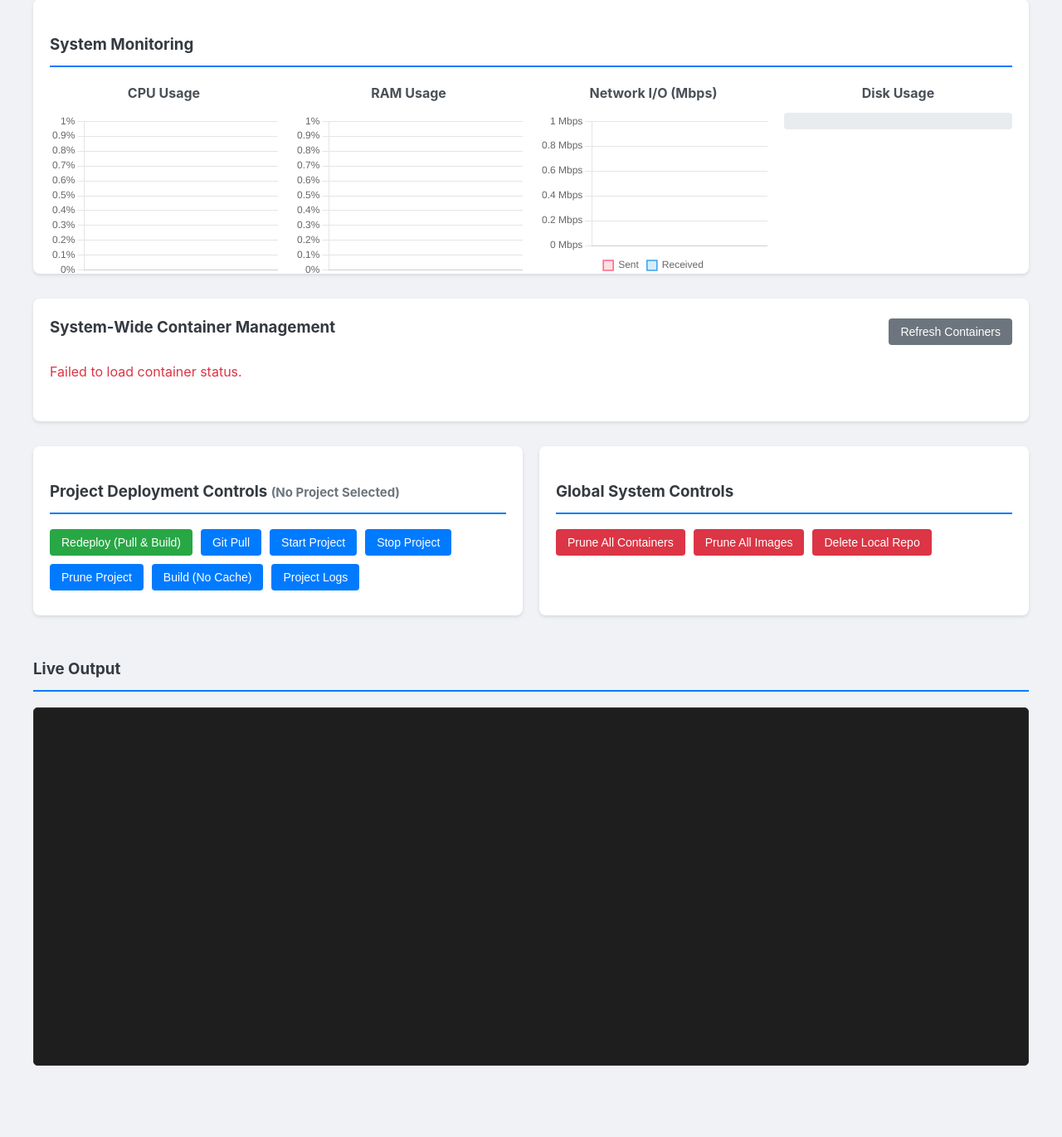
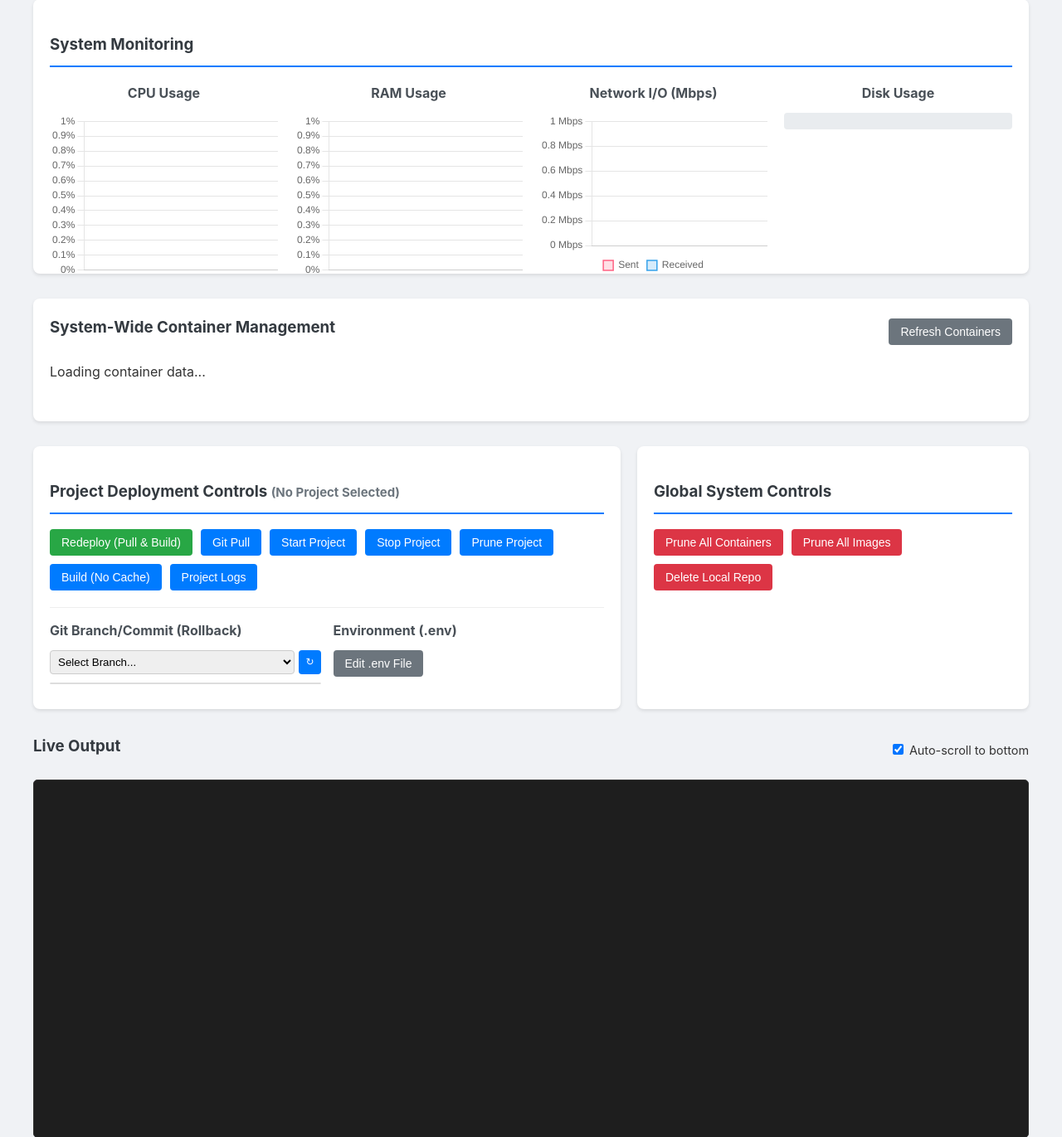
Before and after one commit to shad0wghost/sakadeploy, a Flask app: template templates/cicd_dashboard.html in a window 1280 px wide. Shown: the part 215-1586 px from the top of the page at 83% size. Run offline with Flask 3, Linux system fonts and the light colour scheme; the template is opened without the code that fills it, so the values that code supplies are empty.

Commit message:
adding dev-v2 features-fixes

```diff
--- a/app.py
+++ b/app.py
@@ -24,11 +24,10 @@ app.secret_key = os.urandom(24)
 @app.before_request
 def log_request_info():
     app.logger.debug(f"Request: {request.method} {request.path} from {request.remote_addr}")
-
 # --- Constants ---
 REPO_CACHE_FILE = 'repo_cache.json'
 STATS_FILE = 'system_stats.log'
-MAX_STATS_LINES = 1000
+MAX_STATS_LINES = 150
 STATS_INTERVAL_SECONDS = 2
 
 # --- System Stats Background Thread ---
@@ -62,8 +61,12 @@ def collect_system_stats():
                 with open(STATS_FILE, 'r') as f:
                     lines.extend(f.readlines())
             lines.append(line + '\n')
-            with open(STATS_FILE, 'w') as f:
+
+            # Atomic write using a temporary file and rename
+            tmp_file = STATS_FILE + '.tmp'
+            with open(tmp_file, 'w') as f:
                 f.writelines(lines)
+            os.replace(tmp_file, STATS_FILE)
         except Exception as e:
             logging.error("Error in stats collection thread:", exc_info=True)
             time.sleep(STATS_INTERVAL_SECONDS)
@@ -109,11 +112,14 @@ def select_repo():
             fetched_repos = []
             for repo in user.get_repos():
                 try:
-                    repo.get_contents('/')
-                    fetched_repos.append({'name': repo.name, 'full_name': repo.full_name})
+                    # Check for REPO_WORKFLOW_FILE (docker-compose.yml)
+                    repo.get_contents(config.REPO_WORKFLOW_FILE)
+                    fetched_repos.append({'name': repo.name, 'full_name': repo.full_name, 'is_compatible': True})
                 except GithubException as e:
-                    if e.status == 404 and "This repository is empty" in e.data.get("message", ""):
-                        continue
+                    if e.status == 404:
+                         # Repo doesn't have the file, skip or mark as incompatible
+                         # For now, let's only list compatible ones
+                         continue
                     else:
                         flash(f"Error checking repo {repo.name}: {e.data.get('message', str(e))}", 'error')
                         logging.error(f"GitHub API error on repo {repo.name}: {e}")
@@ -126,9 +132,37 @@ def select_repo():
             cached_repos = []
 
     if request.method == 'POST':
-        session['selected_repo'] = request.form['repo_name']
-        session['repo_full_name'] = next((r['full_name'] for r in cached_repos if r['name'] == session['selected_repo']), None)
-        flash(f"Selected repository: {session['selected_repo']}")
+        repo_name = request.form['repo_name']
+        repo_full_name = next((r['full_name'] for r in cached_repos if r['name'] == repo_name), None)
+
+        session['selected_repo'] = repo_name
+        session['repo_full_name'] = repo_full_name
+
+        # Write selection back to config.py to persist it
+        try:
+            with open('config.py', 'r') as f:
+                lines = f.readlines()
+
+            with open('config.py', 'w') as f:
+                for line in lines:
+                    if line.startswith('SELECTED_REPO ='):
+                        f.write(f"SELECTED_REPO = '{repo_name}'\n")
+                    elif line.startswith('SELECTED_REPO_FULL ='):
+                        f.write(f"SELECTED_REPO_FULL = '{repo_full_name}'\n")
+                    else:
+                        f.write(line)
+
+                # Append if they didn't exist
+                if not any(l.startswith('SELECTED_REPO =') for l in lines):
+                    f.write(f"SELECTED_REPO = '{repo_name}'\n")
+                if not any(l.startswith('SELECTED_REPO_FULL =') for l in lines):
+                    f.write(f"SELECTED_REPO_FULL = '{repo_full_name}'\n")
+
+            flash(f"Selected repository: {repo_name} (Persisted to config)")
+        except Exception as e:
+             logging.error("Failed to write to config.py:", exc_info=True)
+             flash(f"Selected repo, but failed to save to config: {e}", 'warning')
+
         return redirect(url_for('cicd_dashboard'))
 
     return render_template('select_repo.html', repos=cached_repos, selected_repo=session.get('selected_repo'))
@@ -141,11 +175,112 @@ def refresh_repos():
         flash("Repository cache cleared.", 'success')
     return redirect(url_for('select_repo'))
 
+# --- Environment Variable Management ---
+@app.route('/api/get_env')
+@login_required
+def get_env():
+    repo_name = session.get('selected_repo')
+    if not repo_name:
+        return jsonify({"error": "No project selected"}), 400
+
+    deploy_path = os.path.join('/var/deploy', repo_name)
+    env_path = os.path.join(deploy_path, '.env')
+    example_path = os.path.join(deploy_path, '.env.example')
+
+    env_content = ""
+    if os.path.exists(env_path):
+        with open(env_path, 'r') as f:
+            env_content = f.read()
+    elif os.path.exists(example_path):
+        with open(example_path, 'r') as f:
+            env_content = f.read()
+
+    return jsonify({
+        "content": env_content,
+        "has_example": os.path.exists(example_path),
+        "exists": os.path.exists(env_path)
+    })
+
+@app.route('/api/save_env', methods=['POST'])
+@login_required
+def save_env():
+    repo_name = session.get('selected_repo')
+    if not repo_name:
+        return jsonify({"error": "No project selected"}), 400
+
+    content = request.json.get('content')
+    deploy_path = os.path.join('/var/deploy', repo_name)
+    os.makedirs(deploy_path, exist_ok=True)
+    env_path = os.path.join(deploy_path, '.env')
+
+    try:
+        with open(env_path, 'w') as f:
+            f.write(content)
+        return jsonify({"status": "success"})
+    except Exception as e:
+        return jsonify({"error": str(e)}), 500
+
+# --- Git Info & Rollbacks ---
+@app.route('/api/git_info')
+@login_required
+def get_git_info():
+    repo_name = session.get('selected_repo')
+    if not repo_name:
+        return jsonify({"error": "No project selected"}), 400
+
+    deploy_path = os.path.join('/var/deploy', repo_name)
+    if not os.path.exists(os.path.join(deploy_path, '.git')):
+        return jsonify({"error": "Repository not cloned yet"}), 404
+
+    try:
+        # Get current branch
+        branch_res = subprocess.run(['git', 'rev-parse', '--abbrev-ref', 'HEAD'], cwd=deploy_path, capture_output=True, text=True)
+        current_branch = branch_res.stdout.strip()
+
+        # Get remote branches
+        subprocess.run(['git', 'fetch', '--all'], cwd=deploy_path, capture_output=True)
+        branches_res = subprocess.run(['git', 'branch', '-r'], cwd=deploy_path, capture_output=True, text=True)
+        branches = [b.strip().replace('origin/', '') for b in branches_res.stdout.strip().split('\n') if '->' not in b]
+
+        # Get recent commits
+        commits_res = subprocess.run(['git', 'log', '-n', '15', '--pretty=format:%h|%an|%ar|%s'], cwd=deploy_path, capture_output=True, text=True)
+        commits = []
+        for line in commits_res.stdout.strip().split('\n'):
+            if line:
+                parts = line.split('|')
+                if len(parts) == 4:
+                    h, a, r, s = parts
+                    commits.append({'hash': h, 'author': a, 'time': r, 'subject': s})
+
+        return jsonify({
+            "current_branch": current_branch,
+            "branches": sorted(list(set(branches))),
+            "commits": commits
+        })
+    except Exception as e:
+        return jsonify({"error": str(e)}), 500
+
+@app.route('/run_git_checkout/<path:target>', methods=['GET'])
+@login_required
+def run_git_checkout(target):
+    repo_name = session.get('selected_repo')
+    deploy_path = os.path.join('/var/deploy', repo_name)
+    def generator():
+        yield f"data: --- Checking out {target} ---\\n\n"
+        yield from stream_process(['git', 'checkout', target], cwd=deploy_path)
+        yield "data: \n--- Checkout complete ---\\n\n"
+    return action_streamer(generator)
+
 # --- Main Dashboard ---
 @app.route('/')
 @app.route('/cicd')
 @login_required
 def cicd_dashboard():
+    # If session is empty but config has values, initialize session
+    if 'selected_repo' not in session and hasattr(config, 'SELECTED_REPO') and config.SELECTED_REPO:
+        session['selected_repo'] = config.SELECTED_REPO
+        session['repo_full_name'] = getattr(config, 'SELECTED_REPO_FULL', None)
+
     return render_template('cicd_dashboard.html', selected_repo=session.get('selected_repo'))
 
 # --- API Endpoints ---
@@ -275,9 +410,12 @@ def run_git_action(action):
                 yield "data: \n--- Repository contents after clone: ---\\n\n"
                 yield from stream_process(['ls', '-aF'], cwd=deploy_path)
             else:
-                yield "data: --- Pulling latest changes from repository ---\\n\n"
-                yield from stream_process(['git', 'pull'], cwd=deploy_path)
-                yield "data: \n--- Repository contents after pull: ---\\n\n"
+                yield "data: --- Resetting to latest code (main branch) and pulling ---\\n\n"
+                # First, make sure we are on main branch to avoid issues with detached HEADs
+                yield from stream_process(['git', 'checkout', 'main'], cwd=deploy_path)
+                yield from stream_process(['git', 'fetch', '--all'], cwd=deploy_path)
+                yield from stream_process(['git', 'reset', '--hard', 'origin/main'], cwd=deploy_path)
+                yield "data: \n--- Repository contents after reset/pull: ---\\n\n"
                 yield from stream_process(['ls', '-aF'], cwd=deploy_path)
             yield "data: \n--- Git operation complete ---\\n\n"
         elif action == 'delete_repo':
--- a/config.py
+++ b/config.py
@@ -3,4 +3,4 @@
 GITHUB_PAT = "YOUR_GITHUB_PAT"
 ADMIN_PASSWORD = "YOUR_ADMIN_PASSWORD"
 REPO_WORKFLOW_FILE = "docker-compose.yml" # File to check for repository compatibility
-SELECTED_REPO = None # Will be populated after selection
+SELECTED_REPO_FULL = None
--- a/static/style.css
+++ b/static/style.css
@@ -156,10 +156,80 @@ button:hover:not(:disabled) { background-color: #0056b3; }
 .btn-danger:hover:not(:disabled) { background-color: #c82333; }
 .btn-success { background-color: #28a745; }
 .btn-success:hover:not(:disabled) { background-color: #218838; }
+.btn-secondary { background-color: #6c757d; }
+.btn-secondary:hover:not(:disabled) { background-color: #5a6268; }
+
 .controls-wrapper {
     display: grid;
+    grid-template-columns: 1.5fr 1fr;
+    gap: 20px;
+}
+
+.sub-controls-row {
+    display: grid;
     grid-template-columns: 1fr 1fr;
-    gap: 20px;
+    gap: 15px;
+    margin-top: 20px;
+    border-top: 1px solid #eee;
+    padding-top: 15px;
+}
+
+.control-group h4 {
+    margin-top: 0;
+    margin-bottom: 10px;
+    font-size: 1em;
+    color: #495057;
+}
+
+.flex-row {
+    display: flex;
+    gap: 5px;
+}
+
+.small-btn {
+    padding: 4px 8px;
+    font-size: 12px;
+}
+
+.commit-list {
+    margin-top: 10px;
+    max-height: 200px;
+    overflow-y: auto;
+    border: 1px solid #ddd;
+    border-radius: 4px;
+    background: #fafafa;
+    font-size: 0.85em;
+}
+
+.commit-list h5 {
+    margin: 5px;
+    font-size: 0.9em;
+    color: #6c757d;
+    position: sticky;
+    top: 0;
+    background: #fafafa;
+}
+
+.commit-item {
+    padding: 8px;
+    border-bottom: 1px solid #eee;
+    cursor: pointer;
+    transition: background 0.2s;
+}
+
+.commit-item:hover {
+    background: #e7f5ff;
+}
+
+.commit-item last-child {
+    border-bottom: none;
+}
+
+#git-branch-select {
+    flex-grow: 1;
+    padding: 5px;
+    border-radius: 4px;
+    border: 1px solid #ccc;
 }
 
 /* Output Console */
--- a/templates/cicd_dashboard.html
+++ b/templates/cicd_dashboard.html
@@ -53,6 +53,33 @@
                 <button onclick="runDockerAction('build_no_cache')">Build (No Cache)</button>
                 <button onclick="runDockerAction('logs')">Project Logs</button>
             </div>
+
+            <div class="sub-controls-row">
+                <div class="control-group">
+                    <h4>Git Branch/Commit (Rollback)</h4>
+                    <div class="flex-row">
+                        <select id="git-branch-select" onchange="checkoutTarget(this.value)">
+                            <option value="">Select Branch...</option>
+                        </select>
+                        <button onclick="updateGitInfo()" class="small-btn">↻</button>
+                    </div>
+                    <div id="recent-commits" class="commit-list">
+                        <!-- Commits will be loaded here -->
+                    </div>
+                </div>
+
+                <div class="control-group">
+                    <h4>Environment (.env)</h4>
+                    <button onclick="toggleEnvEditor()" class="btn-secondary">Edit .env File</button>
+                    <div id="env-editor-container" style="display: none; margin-top: 10px;">
+                        <textarea id="env-content" style="width: 100%; height: 200px; font-family: monospace;"></textarea>
+                        <div class="flex-row" style="margin-top: 5px;">
+                            <button onclick="saveEnv()" class="btn-success small-btn">Save .env</button>
+                            <button onclick="toggleEnvEditor()" class="small-btn">Cancel</button>
+                        </div>
+                    </div>
+                </div>
+            </div>
         </div>
         <div class="controls-section">
             <h3>Global System Controls</h3>
@@ -66,12 +93,19 @@
 
     <!-- Live Output Console -->
     <div class="output-section">
-        <h3>Live Output</h3>
+        <div class="container-header">
+            <h3>Live Output</h3>
+            <label style="font-size: 0.9em; cursor: pointer;">
+                <input type="checkbox" id="autoscroll-toggle" checked> Auto-scroll to bottom
+            </label>
+        </div>
         <pre id="output-console"></pre>
     </div>
 
 <script>
 // --- Charting & Monitoring Logic ---
+const MAX_DATA_POINTS = 150; // 5 minutes at 2s intervals
+
 function createChart(ctx, label, yLabel = '%') {
     return new Chart(ctx, {
         type: 'line',
@@ -79,7 +113,8 @@ function createChart(ctx, label, yLabel = '%') {
         options: {
             scales: { y: { beginAtZero: true, ticks: { callback: value => value + yLabel } }, x: { ticks: { display: false } } },
             plugins: { legend: { display: false } },
-            responsive: true, maintainAspectRatio: false
+            responsive: true, maintainAspectRatio: false,
+            animation: false
         }
     });
 }
@@ -97,7 +132,8 @@ const netChart = new Chart(document.getElementById('netChart').getContext('2d'),
     options: {
         scales: { y: { beginAtZero: true, ticks: { callback: value => value + ' Mbps' } }, x: { ticks: { display: false } } },
         plugins: { legend: { display: true, position: 'bottom', labels: { boxWidth: 12 } } },
-        responsive: true, maintainAspectRatio: false
+        responsive: true, maintainAspectRatio: false,
+        animation: false
     }
 });
 
@@ -107,22 +143,24 @@ async function updateSystemStats() {
         const data = await response.json();
         if (!data || data.length === 0) return;
 
-        const labels = data.map(d => new Date(d.ts * 1000).toLocaleTimeString());
+        // Keep only last MAX_DATA_POINTS
+        const displayData = data.slice(-MAX_DATA_POINTS);
+        const labels = displayData.map(d => new Date(d.ts * 1000).toLocaleTimeString());
 
         cpuChart.data.labels = labels;
-        cpuChart.data.datasets[0].data = data.map(d => d.cpu);
+        cpuChart.data.datasets[0].data = displayData.map(d => d.cpu);
         cpuChart.update('none');
 
         ramChart.data.labels = labels;
-        ramChart.data.datasets[0].data = data.map(d => d.ram);
+        ramChart.data.datasets[0].data = displayData.map(d => d.ram);
         ramChart.update('none');
 
         netChart.data.labels = labels;
-        netChart.data.datasets[0].data = data.map(d => d.net_sent);
-        netChart.data.datasets[1].data = data.map(d => d.net_recv);
+        netChart.data.datasets[0].data = displayData.map(d => d.net_sent);
+        netChart.data.datasets[1].data = displayData.map(d => d.net_recv);
         netChart.update('none');
 
-        const latestDiskUsage = data[data.length - 1].disk;
+        const latestDiskUsage = displayData[displayData.length - 1].disk;
         document.getElementById('diskProgressBar').style.width = latestDiskUsage + '%';
         document.getElementById('diskUsageText').textContent = latestDiskUsage.toFixed(1) + '%';
     } catch (error) {
@@ -130,7 +168,7 @@ async function updateSystemStats() {
     }
 }
 
-// --- Container Management Logic (with Highlighting) ---
+// --- Container Management Logic ---
 async function updateContainerStatus() {
     try {
         const response = await fetch('/api/containers');
@@ -181,7 +219,71 @@ async function updateContainerStatus() {
         containerListDiv.innerHTML = html;
     } catch (error) {
         console.error('Error fetching container status:', error);
-        document.getElementById('container-list').innerHTML = '<p class="error">Failed to load container status.</p>';
+    }
+}
+
+// --- Git & Environment Actions ---
+async function updateGitInfo() {
+    try {
+        const response = await fetch('/api/git_info');
+        const data = await response.json();
+        if (data.error) return;
+
+        const branchSelect = document.getElementById('git-branch-select');
+        branchSelect.innerHTML = '<option value="">Select Branch...</option>';
+        data.branches.forEach(b => {
+            const opt = document.createElement('option');
+            opt.value = b;
+            opt.textContent = b + (b === data.current_branch ? ' (current)' : '');
+            if (b === data.current_branch) opt.selected = true;
+            branchSelect.appendChild(opt);
+        });
+
+        const commitList = document.getElementById('recent-commits');
+        commitList.innerHTML = '<h5>Recent Commits (Click to Rollback)</h5>';
+        data.commits.forEach(c => {
+            const div = document.createElement('div');
+            div.className = 'commit-item';
+            div.onclick = () => checkoutTarget(c.hash);
+            div.innerHTML = `<strong>${c.hash}</strong> - ${c.subject} <br><small>${c.author} (${c.time})</small>`;
+            commitList.appendChild(div);
+        });
+    } catch (e) { console.error('Error fetching git info:', e); }
+}
+
+function checkoutTarget(target) {
+    if (!target) return;
+    if (confirm(`Switch code to ${target}?`)) {
+        handleStream(`/run_git_checkout/${encodeURIComponent(target)}`);
+    }
+}
+
+async function toggleEnvEditor() {
+    const container = document.getElementById('env-editor-container');
+    const textarea = document.getElementById('env-content');
+    if (container.style.display === 'none') {
+        const res = await fetch('/api/get_env');
+        const data = await res.json();
+        textarea.value = data.content || '';
+        container.style.display = 'block';
+    } else {
+        container.style.display = 'none';
+    }
+}
+
+async function saveEnv() {
+    const content = document.getElementById('env-content').value;
+    const res = await fetch('/api/save_env', {
+        method: 'POST',
+        headers: { 'Content-Type': 'application/json' },
+        body: JSON.stringify({ content })
+    });
+    const data = await res.json();
+    if (data.status === 'success') {
+        alert('.env file saved successfully!');
+        toggleEnvEditor();
+    } else {
+        alert('Error saving .env: ' + data.error);
     }
 }
 
@@ -195,32 +297,25 @@ function handleStream(url) {
     eventSource = new EventSource(url);
     eventSource.onmessage = function(event) {
         if (outputConsole.textContent === 'Connecting to stream...\n') { outputConsole.innerHTML = ''; }
-        // Force line breaks by using innerHTML and appending <br>
         outputConsole.innerHTML += event.data.replace(/\n/g, '<br>') + '<br>';
-        outputConsole.scrollTop = outputConsole.scrollHeight;
+
+        if (document.getElementById('autoscroll-toggle').checked) {
+            outputConsole.scrollTop = outputConsole.scrollHeight;
+        }
     };
     eventSource.onerror = function(error) {
         outputConsole.innerHTML += '<br>--- Stream closed ---<br>';
         outputConsole.scrollTop = outputConsole.scrollHeight;
         eventSource.close();
-        setTimeout(updateContainerStatus, 1000);
+        setTimeout(() => { updateContainerStatus(); updateGitInfo(); }, 1000);
     };
 }
 
-// Project-specific actions
-function runDockerAction(action) {
-    handleStream(`/run_docker_action/${action}`);
-}
-function runGitAction(action) {
-    handleStream(`/run_git_action/${action}`);
-}
-
-// Global container-specific actions
+function runDockerAction(action) { handleStream(`/run_docker_action/${action}`); }
+function runGitAction(action) { handleStream(`/run_git_action/${action}`); }
 function runContainerAction(containerId, action, serviceName = '') {
     let url = `/api/container_action/${containerId}/${action}`;
-    if (serviceName) {
-        url += `?service_name=${serviceName}`;
-    }
+    if (serviceName) url += `?service_name=${serviceName}`;
     handleStream(url);
 }
 
@@ -228,8 +323,9 @@ function runContainerAction(containerId, action, serviceName = '') {
 document.addEventListener('DOMContentLoaded', function() {
     updateSystemStats();
     updateContainerStatus();
-    setInterval(updateSystemStats, 1000);
-    setInterval(updateContainerStatus, 1000);
+    updateGitInfo();
+    setInterval(updateSystemStats, 2000);
+    setInterval(updateContainerStatus, 5000); // Less frequent container updates to save context
 });
 </script>
 {% endblock %}
```
